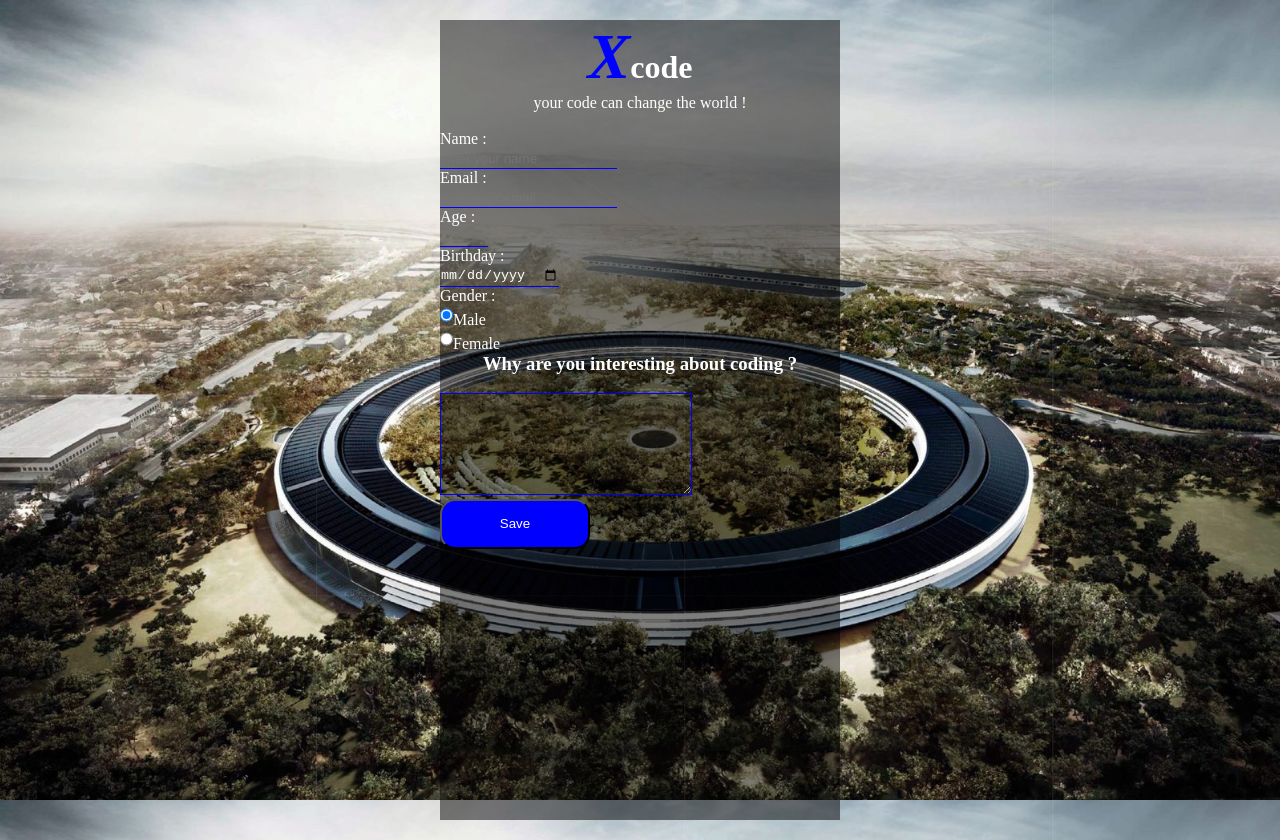
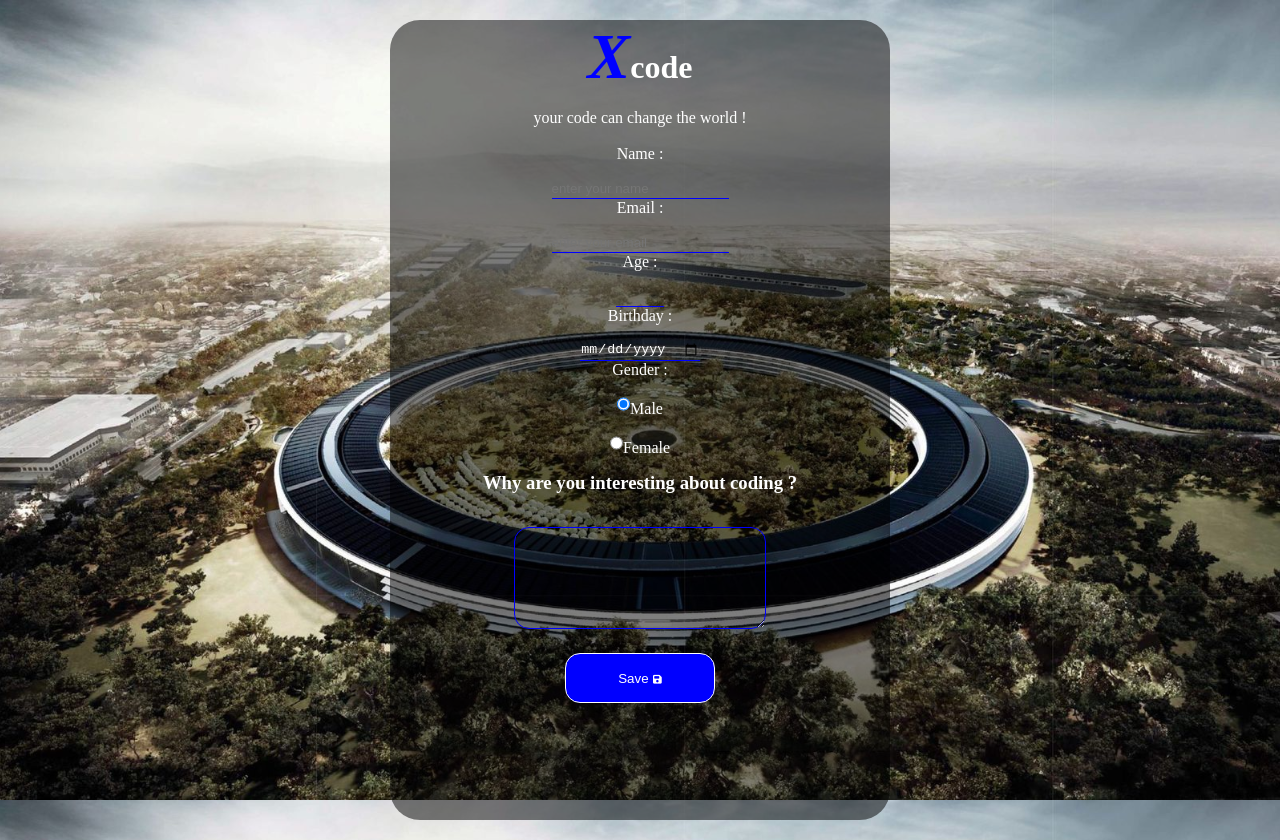
Before and after one commit to FarzizYassine/survey-form, a plain HTML site: page index.html in a window 1280 px wide. Drawn offline with Linux system fonts and the light colour scheme.

Commit message:
Update index.html

```diff
--- a/index.html
+++ b/index.html
@@ -23,11 +23,11 @@
 		margin: 20px auto;
   		background-color: rgba(0, 0, 0, 0.5);
   		height: 800px;
-  		width: 400px;
+  		width: 500px;
   		display: block;
-  		justify-content: center;
-		align-items: center;
-		border-raduis: 30px;
+  		text-align: center;
+        justify-content: space-evenly;
+		border-radius: 30px;
   	}
   	i {
   		color: blue;
@@ -40,13 +40,16 @@
     p {
     	color: white;
     	text-align: center;
+        margin-top: 15px;
     }
     label {
     	color: white;
+        margin-top: 15px;
     }
     h3{
     	color: white;
     	text-align: center;
+        margin-top: 15px;
     }
     textarea {
     	width: 250px;
@@ -54,9 +57,10 @@
     	border: 1px solid blue ;
     	background-color: rgba(0, 0, 0, 0);
     	color: white;
-         margin: auto;
-         border-raduis: 15px;
-	outline: none;
+        cursor: default;
+        border-radius: 15px;
+	     outline: none;
+         margin-top: 15px;
     	 }
     input {
     	background-color: rgba(0, 0, 0, 0);
@@ -65,25 +69,34 @@
     	height: 20px;
     	color: white;
     	outline: none;
-	 width: auto;
+	     width: auto;
+         margin-top: 15px;
     }
     button {
     	justify-content: center;
-	align-items: center;
+	   align-items: center;
     	height: 50px;
     	width: 150px;
-	border: 1px solide #FFFFFF;
+	    border: 1px solid #FFFFFF;
         border-radius: 15px;
         cursor: pointer;
         background-color: blue;
         color: white;
+        margin-top: 20px;
     }
     button:hover {
-    	background-color: rgba(0, 0, 0, 0.5);
+    	background-color: rgba(61, 137, 252, 0.5);
         color: blue;
-        border: 1px solide #0000FF;
+        border: 1px solid #0000FF;
     }
-
+     .fa-floppy-disk {
+        font-size: 10px;
+        color: white;
+        margin-left: 3%;
+     }
+     button:hover .fa-floppy-disk{
+        color: blue;
+     }
   </style>
 <body>
   <div id="box">
@@ -105,7 +118,7 @@
   <h3>Why are you interesting about coding ?</h3><br>
   <textarea>
   </textarea><br>
-	  <a href="https://farzizyassine.github.io/demo/"><button type="submit">Save</button></a>
+	  <a href="https://farzizyassine.github.io/demo/"><button type="submit">Save<i class="fa-solid fa-floppy-disk"></i></button></a>
   </div>
 
 </body>
```
